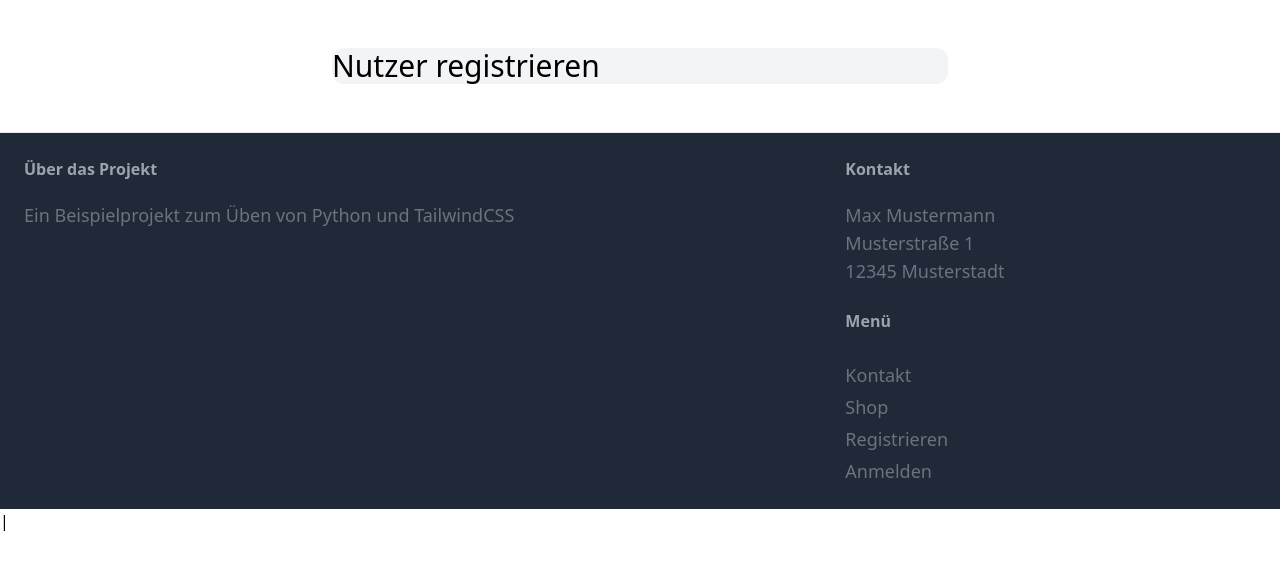
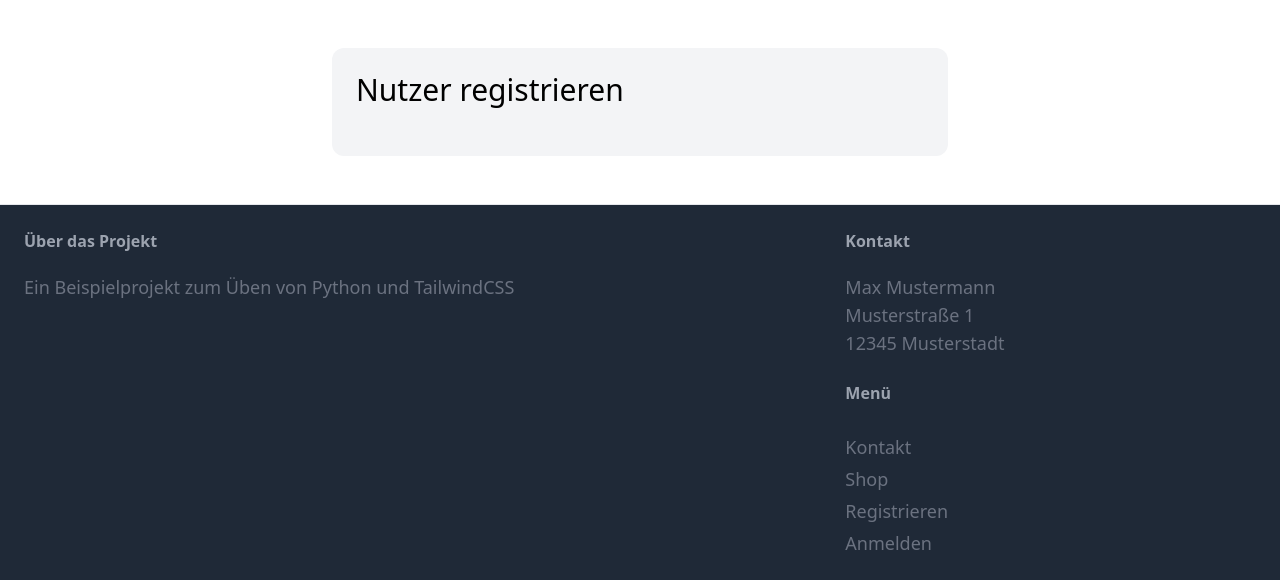
Before and after one commit to simon-loeschke1988/marketplace, a Django app: page /signup/ in a window 1280 px wide. Shown: the part 77-657 px from the top of the page. Run offline with Django 4.2, Linux system fonts and the light colour scheme; some libraries are stand-ins or nearby versions.

Commit message:
padding in der signupbox hinzugefügt

```diff
--- a/core/templates/core/signup.html
+++ b/core/templates/core/signup.html
@@ -6,7 +6,7 @@
 
 {%block content%}
 
-<div class="w-1/2 my-6 mx-auto bg-gray-100 rounded-xl">
+<div class="w-1/2 my-6 mx-auto bg-gray-100 rounded-xl p-6">
     <h1 class="mb-6 text-3xl"> Nutzer registrieren </h1>
 </div>
 
```
